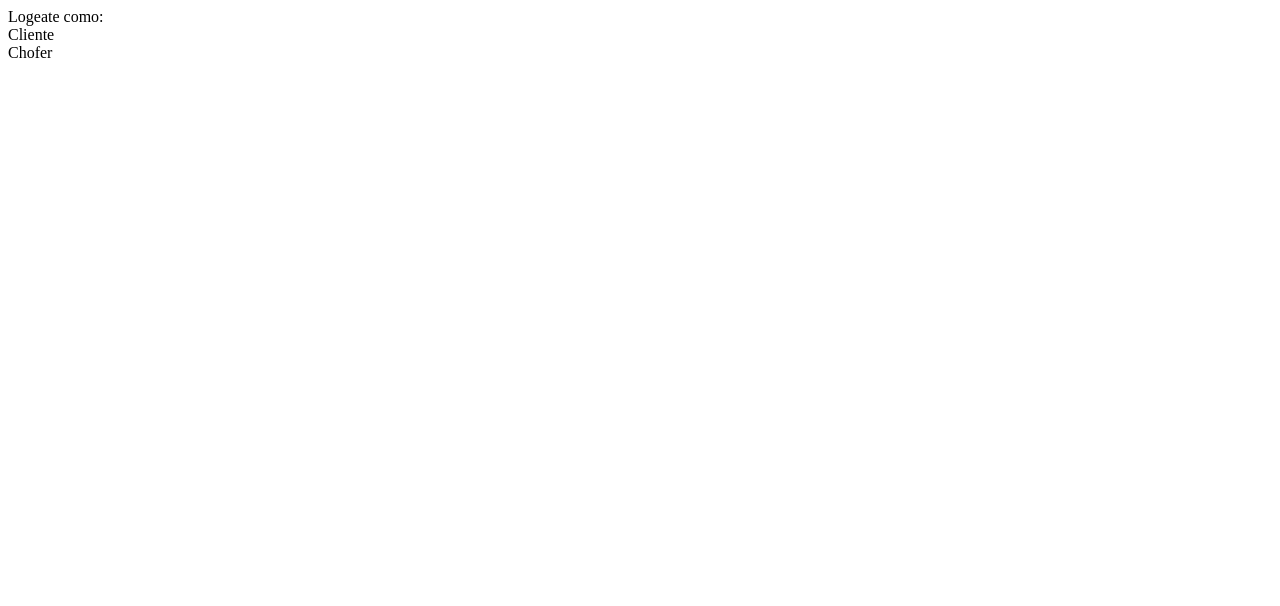
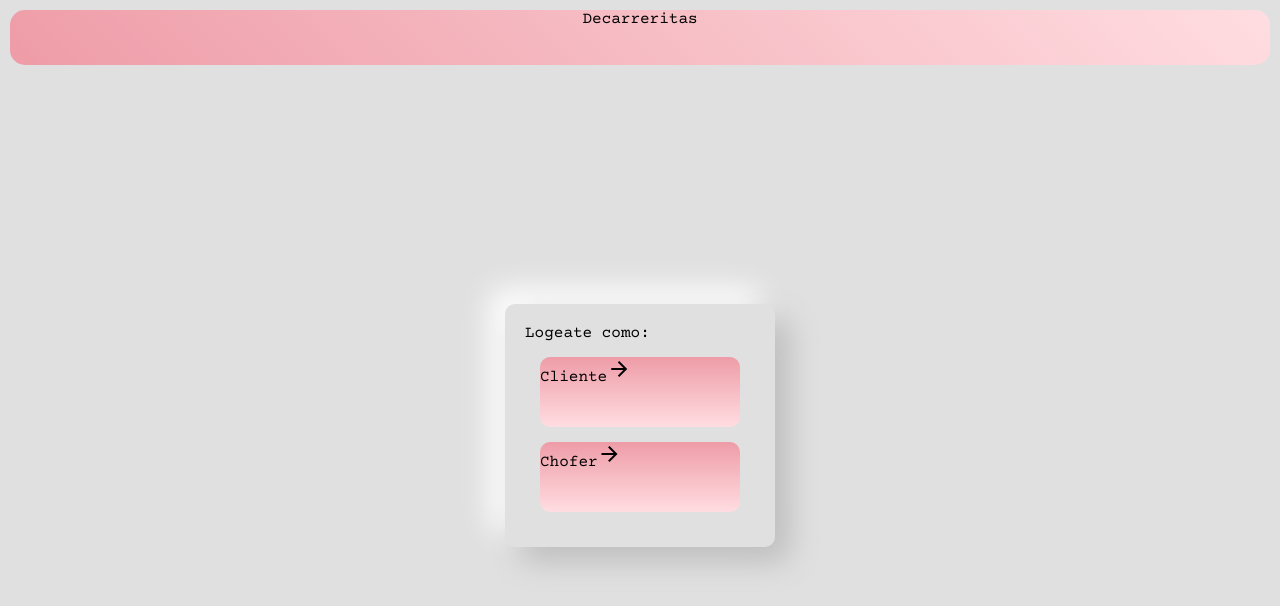
Before and after one commit to ricardo004g/Decarreritas, a website: page app/public/index.html in a window 1280 px wide. Drawn offline with nearby package versions, Linux system fonts and the light colour scheme.

Commit message:
Agregue una hoja de estilos temporal

```diff
--- a/app/public/index.html
+++ b/app/public/index.html
@@ -3,17 +3,34 @@
 <head>
     <meta charset="UTF-8">
     <meta name="viewport" content="width=device-width, initial-scale=1.0">
+    <link rel="stylesheet" href="styleTemporal.css">
+
+    <!--Material Icon-->
+    <link href="https://fonts.googleapis.com/css2?family=Material+Symbols+Outlined" rel="stylesheet" />
+
+    <!--Fuente Courier Prime-->
+    <link rel="preconnect" href="https://fonts.googleapis.com">
+    <link rel="preconnect" href="https://fonts.gstatic.com" crossorigin>
+    <link href="https://fonts.googleapis.com/css2?family=Courier+Prime:ital,wght@0,400;0,700;1,400;1,700&family=Montserrat:ital,wght@0,800;1,800&display=swap" rel="stylesheet">
+
     <title>Decarreritas.com</title>
 </head>
 <body>
-    <div class="main-container">
+    <div class="banner">
+        Decarreritas
+    </div>
+
+    <main class="main-container">
+        <div class="container">
         Logeate como:
         <div class="card">
-            Cliente
+            Cliente<span class="material-symbols-outlined">arrow_forward</span>
         </div>
         <div class="card">
-            Chofer
+            Chofer<span class="material-symbols-outlined">arrow_forward</span>
         </div>
     </div>
+    </main>
+
 </body>
 </html>
--- /dev/null
+++ b/app/public/styleTemporal.css
@@ -0,0 +1,40 @@
+body {
+    margin: 0;
+    padding: 0;
+    background-color: #e0e0e0;
+    font-family: 'Courier Prime', monospace;
+}
+
+.main-container {
+    display: flex;
+    justify-content: center;
+    align-items: center;
+    min-height: 90vh;
+}
+
+.container {
+    padding: 20px;
+    border-radius: 10px;
+    background-color: #e0e0e0;
+    box-shadow:
+    15px 15px 30px #bebebe,  /* 1. Sombra oscura (abajo - derecha) */
+    -15px -15px 30px #ffffff;
+}
+
+.card {
+    width: 200px;
+    height: 70px;
+    margin: 15px;
+    border-radius: 10px;
+    background: linear-gradient(to bottom,#EE9CA7,#FFDDE1);
+}
+
+.banner {
+    background: linear-gradient(45deg,#EE9CA7,#FFDDE1);
+    border-radius: 15px;
+    height: 55px;
+    margin-top: 10px;
+    margin-left: 10px;
+    margin-right: 10px;
+    text-align: center;
+}
```
